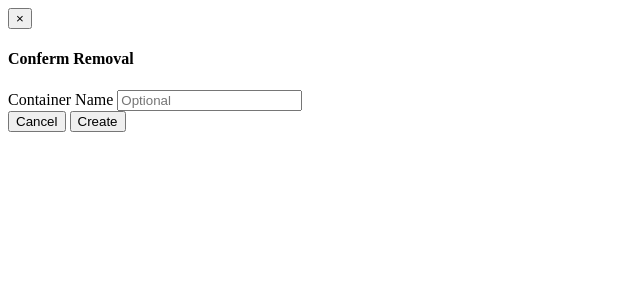
After one commit to TAMULib/CAP, a web app: page /app/views/modals/irCreateContainer.html in a window 1280 px wide. The commit adds this page. Shown: the top 300 px of the page, without its empty margins (0-640 px from the left). Run offline with its HTML, style and script files only (its server is not run), Linux system fonts and the light colour scheme; data that the repository does not hold is empty.

Commit message:
WIP adding container with title

```diff
--- a/src/main/java/edu/tamu/cap/service/ir/IRService.java
+++ b/src/main/java/edu/tamu/cap/service/ir/IRService.java
@@ -11,7 +11,7 @@ public interface IRService {
 	public void verifyAuth(IR ir) throws Exception;
 	public void verifyRoot(IR ir) throws Exception;
 
-	public URI createContainer(IR ir) throws Exception;
+	public URI createContainer(IR ir, String name) throws Exception;
 	public void deleteContainer(IR ir, String uri) throws Exception;
 
 	public List<String> getContainers(IR ir) throws Exception;
--- /dev/null
+++ b/src/main/webapp/app/views/modals/irCreateContainer.html
@@ -0,0 +1,18 @@
+<form name="irForm.createContainer" ng-submit="createContainer(irForm.createContainer)" novalidate>
+    <div class="modal-header {{attr.modalHeaderClass}}">
+      <button type="button" class="close modal-close" aria-label="Close" ng-click="cancelDeleteIr()"><span aria-hidden="true">&times;</span></button>
+      <h4 class="modal-title">Conferm Removal</h4>
+    </div>
+    <div class="modal-body">
+
+      <div class="form-group">
+        <label for="container.name">Container Name</label>
+        <input name="container.name" type="text" ng-model="irForm.createContainer.name" class="form-control" placeholder="Optional">
+      </div>
+
+    </div>
+    <div class="modal-footer">
+      <button type="button" class="btn btn-default" ng-click="closeModal()">Cancel</button>
+      <button type="submit" class="btn btn-success">Create</button>
+    </div>
+</form>
```
Also changed, not shown: src/main/java/edu/tamu/cap/controller/IRController.java (+6 -2 lines), src/main/java/edu/tamu/cap/service/ir/FedoraService.java (+29 -2 lines), src/main/webapp/app/controllers/iRController.js (+7 -0 lines), src/main/webapp/app/model/iRModel.js (+5 -3 lines), src/main/webapp/app/views/ir.html (+8 -1 lines), src/main/webapp/app/directives/irSectionDirective.js (indentation only), 1 other file.
